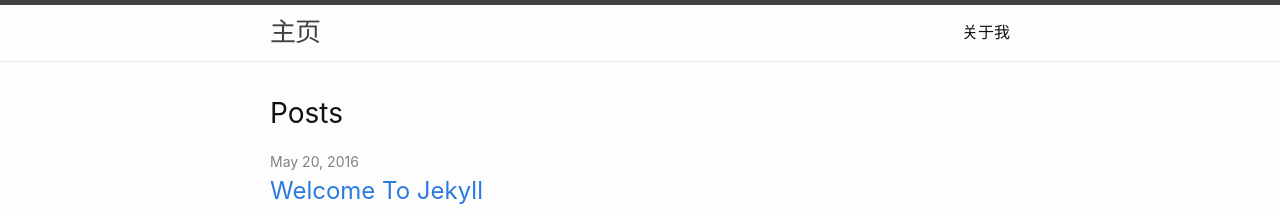
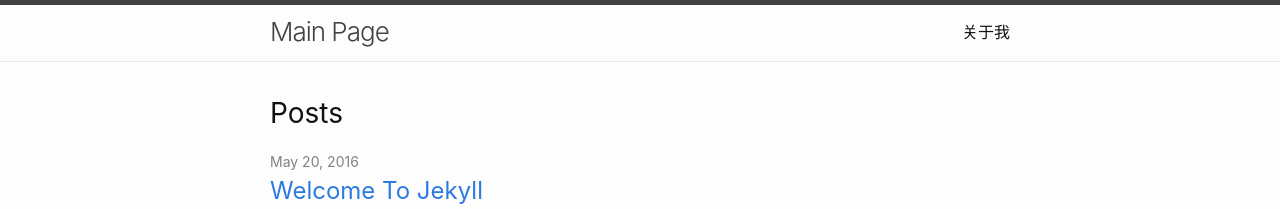
Before and after one commit to decemberpei/decemberpei.github.io, a Jekyll site: the page built from index.md, in a window 1280 px wide and 1400 px high. Shown: the top 209 px of the window. Built offline with Jekyll 4.4.1, drawn with Linux system fonts in a browser that asks for light colours.

Commit message:
Update _config.yml

```diff
--- a/_config.yml
+++ b/_config.yml
@@ -1,4 +1,4 @@
-title: 主页
+title: Main Page
 author: decemberpei
 email: decemberpei@gmail.com
 description: > # this means to ignore newlines until "show_exerpts:"
```
